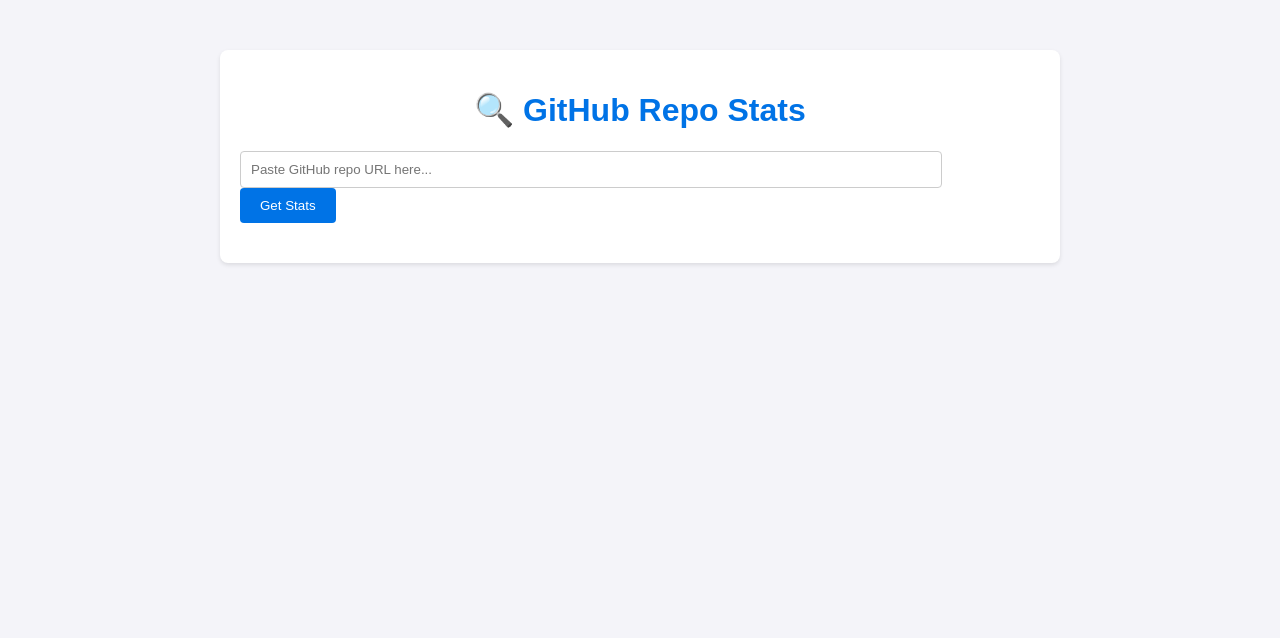
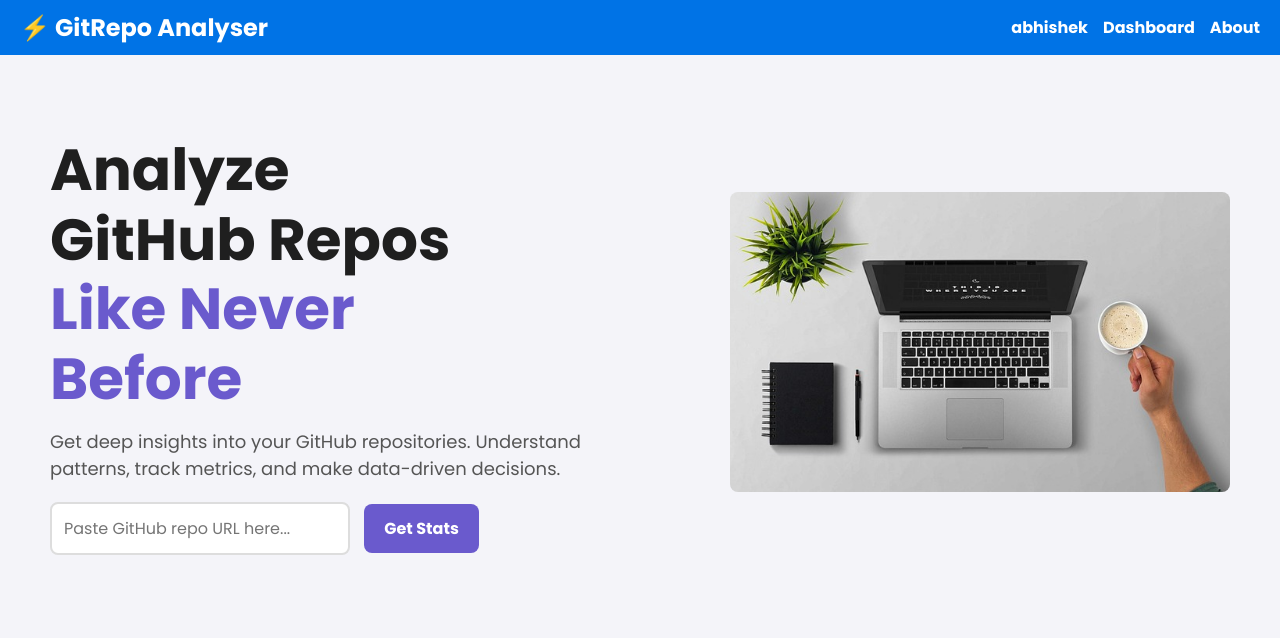
Before and after one commit to jayramgit94/Hackthon_GH_raisoni2025, a website: page github-repo-stats/frontend/index.html in a window 1280 px wide. Drawn offline with Linux system fonts and the light colour scheme.

Commit message:
new page connect kiye

```diff
--- a/github-repo-stats/frontend/index.html
+++ b/github-repo-stats/frontend/index.html
@@ -3,16 +3,42 @@
 <head>
     <meta charset="UTF-8">
     <meta name="viewport" content="width=device-width, initial-scale=1.0">
-    <title>GitHub Repo Stats</title>
-    <link rel="stylesheet" href="./styles.css">
+    <title>GitRepo Analyser</title>
+    <link rel="stylesheet" href="./style.css">
+    <script src="script.js" defer></script>
+    <link href="https://fonts.googleapis.com/css2?family=Poppins:wght@400;700&display=swap" rel="stylesheet">
 </head>
 <body>
-    <div class="container">
-        <h1>🔍 GitHub Repo Stats</h1>
-        <input type="text" id="repo-url" placeholder="Paste GitHub repo URL here...">
-        <button onclick="fetchRepo()">Get Stats</button>
-        <div id="repo-details"></div>
-    </div>
-    <script src="./script.js"></script>
+    <!-- Navbar -->
+    <nav class="navbar">
+        <div class="logo">⚡ GitRepo Analyser</div>
+        <ul class="nav-links">
+            <li><a href="#">abhishek</a></li>
+            <li><a href="#">Dashboard</a></li>
+            <li><a href="#">About</a></li>
+        </ul>
+    </nav>
+
+    <!-- Hero Section -->
+    <section class="hero">
+        <div class="hero-text">
+            <h1>Analyze <br> GitHub Repos</h1>
+            <h1><span class="highlight">Like Never</span> <br> <span class="highlight">Before</span></h1>
+            <p>Get deep insights into your GitHub repositories. Understand patterns, track metrics, and make data-driven decisions.</p>
+            <div class="input-container">
+               <div class="container">
+                <input type="text" id="repo-url" placeholder="Paste GitHub repo URL here...">
+                <button onclick="fetchRepo()">Get Stats</button>
+                <div id="repo-details"></div>
+               </div>
+            </div>
+        </div>
+
+        <div class="hero-image">
+            <img src="laptop-code.jpg" alt="Laptop with code">
+        </div>
+    </section>
+
+    <script src="./main_script.js"></script>
 </body>
 </html>
--- /dev/null
+++ b/github-repo-stats/frontend/main_script.js
@@ -0,0 +1,37 @@
+async function fetchRepo() {
+    const repoUrl = document.getElementById("repo-url").value;
+    if (!repoUrl) {
+        alert("Please enter a GitHub repository URL!");
+        return;
+    }
+
+    try {
+        const response = await fetch(`/repo?url=${encodeURIComponent(repoUrl)}`);
+        const data = await response.json();
+
+        if (data.error) {
+            alert(data.error);
+            return;
+        }
+
+        // Redirect to states.html with the repository data as query parameters
+        const queryParams = new URLSearchParams({
+            name: data.name,
+            description: data.description,
+            stars: data.stars,
+            forks: data.forks,
+            issues: data.issues,
+            watchers: data.watchers,
+            language: data.language,
+            lastUpdated: data.lastUpdated,
+            topContributors: JSON.stringify(data.topContributors),
+            prFrequency: data.prFrequency,
+            avgIssueResolutionTime: data.avgIssueResolutionTime
+        }).toString();
+
+        window.location.href = `states.html?${queryParams}`;
+    } catch (error) {
+        console.error("Error fetching repo details:", error);
+        alert("Failed to fetch repository details!");
+    }
+}
--- a/github-repo-stats/frontend/script.js
+++ /dev/null
@@ -1,45 +0,0 @@
-async function fetchRepo() {
-    const repoUrl = document.getElementById("repo-url").value;
-    if (!repoUrl) {
-        alert("Please enter a GitHub repository URL!");
-        return;
-    }
-
-    try {
-        const response = await fetch(`/repo?url=${encodeURIComponent(repoUrl)}`);
-        const data = await response.json();
-
-        if (data.error) {
-            alert(data.error);
-            return;
-        }
-
-        const repoDetails = `
-            <h2>${data.name}</h2>
-            <p>${data.description}</p>
-            <p><strong>Stars:</strong> ${data.stars}</p>
-            <p><strong>Forks:</strong> ${data.forks}</p>
-            <p><strong>Open Issues:</strong> ${data.issues}</p>
-            <p><strong>Watchers:</strong> ${data.watchers}</p>
-            <p><strong>Language:</strong> ${data.language}</p>
-            <p><strong>Last Updated:</strong> ${new Date(data.lastUpdated).toLocaleString()}</p>
-            <h3>Top Contributors</h3>
-            <ul>
-                ${data.topContributors.map(contributor => `
-                    <li>
-                        <img src="${contributor.avatar}" alt="${contributor.username}" width="30">
-                        <a href="${contributor.profile}" target="_blank">${contributor.username}</a>
-                        (${contributor.contributions} contributions)
-                    </li>
-                `).join("")}
-            </ul>
-            <p><strong>PR Frequency:</strong> ${data.prFrequency.toFixed(2)} PRs/day</p>
-            <p><strong>Average Issue Resolution Time:</strong> ${Math.round(data.avgIssueResolutionTime / (1000 * 60 * 60 * 24))} days</p>
-        `;
-
-        document.getElementById("repo-details").innerHTML = repoDetails;
-    } catch (error) {
-        console.error("Error fetching repo details:", error);
-        alert("Failed to fetch repository details!");
-    }
-}
--- /dev/null
+++ b/github-repo-stats/frontend/style.css
@@ -0,0 +1,196 @@
+/* Import Google Font */
+@import url('https://fonts.googleapis.com/css2?family=Poppins:wght@400;700&display=swap');
+
+* {
+    margin: 0;
+    padding: 0;
+    box-sizing: border-box;
+    font-family: 'Poppins', sans-serif;
+}
+
+/* General Styles */
+body {
+    font-family: 'Poppins', sans-serif;
+    margin: 0;
+    padding: 0;
+    background-color: #f4f4f9;
+    color: #333;
+}
+
+/* Navbar */
+.navbar {
+    display: flex;
+    justify-content: space-between;
+    align-items: center;
+    padding: 10px 20px;
+    background-color: #0073e6;
+    color: #fff;
+}
+
+.navbar .logo {
+    font-size: 1.5rem;
+    font-weight: bold;
+}
+
+.navbar .nav-links {
+    list-style: none;
+    display: flex;
+    gap: 15px;
+}
+
+.navbar .nav-links li {
+    display: inline;
+}
+
+.navbar .nav-links a {
+    color: #fff;
+    text-decoration: none;
+    font-weight: bold;
+}
+
+.navbar .nav-links a:hover {
+    color: #6a5acd;
+}
+
+/* Hero Section */
+.hero {
+    display: flex;
+    justify-content: space-between;
+    align-items: center;
+    padding: 80px 50px;
+}
+
+.hero-text {
+    max-width: 50%;
+}
+
+.hero h1 {
+    font-size: 58px;
+    font-weight: 700;
+    color: #1f1f1f;
+    line-height: 1.2; /* Improves spacing */
+}
+
+/* Highlighted Text - Break into two lines */
+.hero h1 .highlight {
+    color: #6a5acd;
+    /* display: block; Forces "Before" onto a new line */
+    font-size: inherit;
+}
+
+/* Subtitle Text */
+.hero p {
+    font-size: 18px;
+    color: #555;
+    margin: 15px 0;
+}
+
+/* Input and Button */
+.input-container {
+    display: flex;
+    margin-top: 20px;
+}
+
+.input-container input {
+    padding: 12px;
+    width: 300px;
+    border: 2px solid #ddd;
+    border-radius: 8px;
+    outline: none;
+    font-size: 16px;
+}
+
+.input-container button {
+    padding: 12px 20px;
+    margin-left: 10px;
+    border: none;
+    background: #6a5acd;
+    color: white;
+    font-size: 16px;
+    border-radius: 8px;
+    cursor: pointer;
+    font-weight: 600;
+}
+
+.input-container button:hover {
+    background: #5948c4;
+}
+
+/* Hero Image */
+.hero-image img {
+    max-width: 500px;
+    border-radius: 8px;
+}
+
+/* Stats Section */
+.stats-container {
+    max-width: 800px;
+    margin: 50px auto;
+    padding: 20px;
+    background: #fff;
+    border-radius: 8px;
+    box-shadow: 0 2px 4px rgba(0, 0, 0, 0.1);
+}
+
+.stats-container h1 {
+    text-align: center;
+    color: #0073e6;
+    margin-bottom: 20px;
+}
+
+.stats-container h2 {
+    font-size: 24px;
+    color: #333;
+    margin-bottom: 10px;
+}
+
+.stats-container p {
+    font-size: 16px;
+    color: #555;
+    margin-bottom: 10px;
+}
+
+.stats-container ul {
+    list-style: none;
+    padding: 0;
+}
+
+.stats-container li {
+    margin-bottom: 10px;
+    display: flex;
+    align-items: center;
+}
+
+.stats-container img {
+    margin-right: 10px;
+    border-radius: 50%;
+}
+
+.stats-container a {
+    color: #0073e6;
+    text-decoration: none;
+    font-weight: bold;
+}
+
+.stats-container a:hover {
+    text-decoration: underline;
+}
+
+/* Responsive Design */
+@media (max-width: 768px) {
+    .stats-container {
+        padding: 15px;
+    }
+
+    .stats-container h1 {
+        font-size: 20px;
+    }
+
+    .stats-container h2 {
+        font-size: 18px;
+    }
+
+    .stats-container p {
+        font-size: 14px;
+    }
+}
--- a/github-repo-stats/frontend/styles.css
+++ /dev/null
@@ -1,62 +0,0 @@
-body {
-    font-family: Arial, sans-serif;
-    margin: 0;
-    padding: 0;
-    background-color: #f4f4f9;
-    color: #333;
-}
-
-.container {
-    max-width: 800px;
-    margin: 50px auto;
-    padding: 20px;
-    background: #fff;
-    border-radius: 8px;
-    box-shadow: 0 2px 4px rgba(0, 0, 0, 0.1);
-}
-
-h1 {
-    text-align: center;
-    color: #0073e6;
-}
-
-input {
-    width: calc(100% - 120px);
-    padding: 10px;
-    margin-right: 10px;
-    border: 1px solid #ccc;
-    border-radius: 4px;
-}
-
-button {
-    padding: 10px 20px;
-    background-color: #0073e6;
-    color: #fff;
-    border: none;
-    border-radius: 4px;
-    cursor: pointer;
-}
-
-button:hover {
-    background-color: #005bb5;
-}
-
-#repo-details {
-    margin-top: 20px;
-}
-
-#repo-details ul {
-    list-style: none;
-    padding: 0;
-}
-
-#repo-details li {
-    margin-bottom: 10px;
-    display: flex;
-    align-items: center;
-}
-
-#repo-details img {
-    margin-right: 10px;
-    border-radius: 50%;
-}
```
Also changed, not shown: github-repo-stats/frontend/states.html (added, +32 -0 lines), github-repo-stats/frontend/states_script.js (added, +40 -0 lines), github-repo-stats/frontend/laptop-code.jpg (added).
